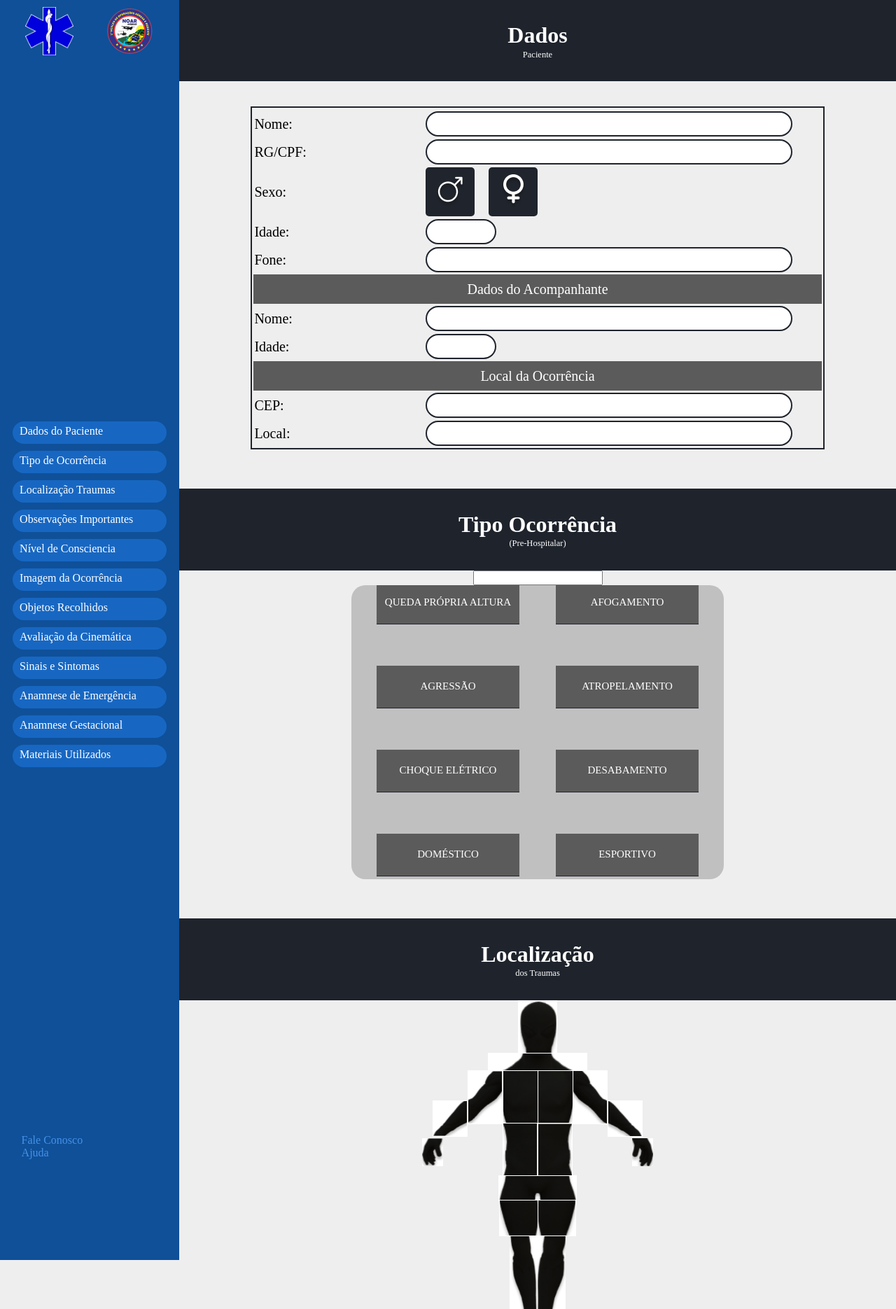
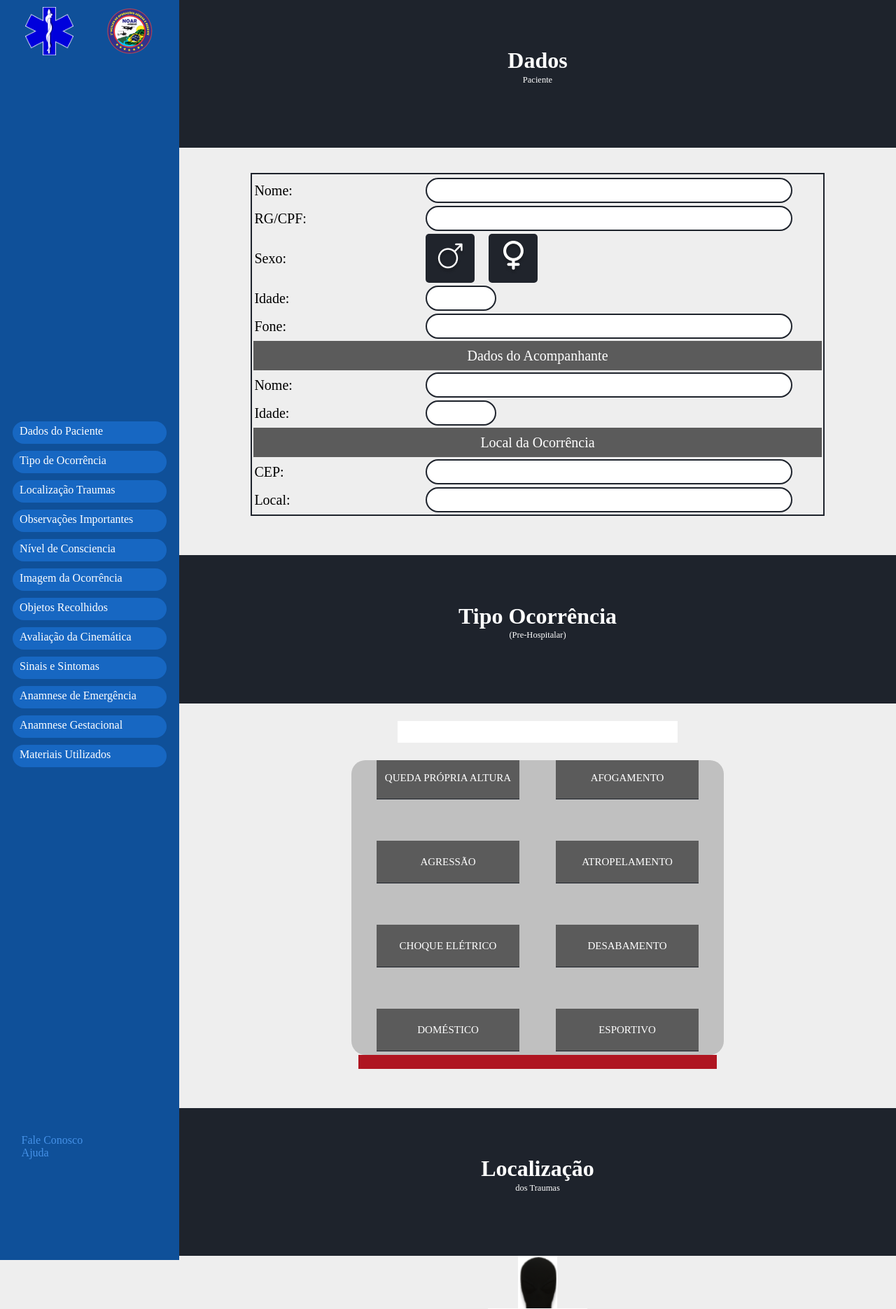
Before and after one commit to Calebcmf/Bombeiros-master, a PHP site: page /pagina_principal/pagina_principal.php in a window 1280 px wide. Shown: the top 1870 px of the page at 70% size. Run offline with PHP 8.4, Linux system fonts and the light colour scheme.

Commit message:
pesquisa

```diff
--- a/anamnese_emergencia/anamnese_emergencia.css
+++ b/anamnese_emergencia/anamnese_emergencia.css
@@ -117,6 +117,15 @@
 
 }
 
+.caixaPesquisa{
+    outline: none;
+    border: none;
+    margin-bottom: 5%;
+    margin-top: 5%;
+    width: 75%;
+    padding: 1.5%;
+}
+
 .p{
     width: 100%;
     height: 50px;
--- a/anamnese_emergencia/anamnese_emergencia.html
+++ b/anamnese_emergencia/anamnese_emergencia.html
@@ -25,8 +25,8 @@
         <input name="sinais" id="sinais" class="sinais" cols="20" rows="10" placeholder="..." a></input>
 
 
-        <div class="texto">
-          <div class="tc">
+        <div class="texto alt">
+          <div class="tc ">
               Aconteceu outras vezes?
           </div>
               <div class="a">
@@ -47,8 +47,8 @@
 
         </div>
         <input name="sinais" id="sinais" class="sinais" cols="20" rows="5" placeholder="..." a></input>
-        <div class="texto">
-          <div class="tc">
+        <div class="texto alt">
+          <div class="tc ">
               Possui algum problema de saúde?
           </div>
               <div class="a">
@@ -64,7 +64,7 @@
           </div>
         </div>
         <input name="sinais" id="sinais" class="sinais" cols="20" rows="5" placeholder="..." a></input>
-        <div class="texto">
+        <div class="texto alt">
           <div class="tc">
               Faz uso de medicação
           </div>
@@ -75,7 +75,7 @@
                   Não
               </div>
         </div>
-        <div class="texto">
+        <div class="texto ">
           <div class="tc">
             Horario da última medicação
           </div>
@@ -87,7 +87,7 @@
           </div>
         </div>
         <input name="sinais" id="sinais" class="sinais" cols="20" rows="5" placeholder="..." a></input>
-        <div class="texto">
+        <div class="texto alt">
           <div class="tc">
               Alérgico a alguma coisa
           </div>
@@ -99,13 +99,13 @@
               </div>
         </div>
 
-        <div class="texto">
+        <div class="texto ">
           <div class="tc">
             Quais?
           </div>
         </div>
         <input name="sinais" id="sinais" class="sinais" cols="20" rows="5" placeholder="..." a></input>
-        <div class="texto">
+        <div class="texto alt">
           <div class="tc">
               Ingeriu alimento ou líquido >= 6 horas
           </div>
@@ -116,7 +116,7 @@
                   Não
               </div>
         </div>
-        <div class="texto">
+        <div class="texto  ">
           <div class="tc">
             Que Horas?
           </div>
--- a/anamnese_gestacional/anamnese_gestacional.html
+++ b/anamnese_gestacional/anamnese_gestacional.html
@@ -25,8 +25,8 @@
         <input name="sinais" id="sinais" class="sinais" cols="20" rows="10" placeholder="..." a></input>
 
 
-        <div class="texto">
-          <div class="tc">
+        <div class="texto alt">
+          <div class="tc ">
               Fez pré natal?
           </div>
               <div class="a">
@@ -38,7 +38,7 @@
               </div>
         </div>
 
-        <div class="texto">
+        <div class="texto alt">
           <div class="tc">
               Existe possibilidade da complicações?
           </div>
@@ -51,7 +51,7 @@
               </div>
         </div>
 
-        <div class="texto">
+        <div class="texto alt">
           <div class="tc">
               É o primeiro filho?
           </div>
@@ -99,7 +99,7 @@
         </div>
         <input name="sinais"  id="sinais" class="sinais" cols="20" rows="5" placeholder="..." a></input>
 
-        <div class="texto">
+        <div class="texto alt">
           <div class="tc">
               Sente pressão na região do quadril ou vontade de evacuar?
           </div>
@@ -112,7 +112,7 @@
         </div>
 
 
-        <div class="texto">
+        <div class="texto alt">
           <div class="tc">
               Já houve ruptura da bolsa?
           </div>
@@ -125,7 +125,7 @@
         </div>
 
 
-        <div class="texto">
+        <div class="texto alt">
           <div class="tc">
               Foi feito inspeção visual?
           </div>
@@ -138,7 +138,7 @@
         </div>
 
 
-        <div class="texto">
+        <div class="texto alt">
           <div class="tc">
               Parto realizado
           </div>
@@ -159,7 +159,7 @@
         </div>
         <input name="sinais"  type="time" id="sinais" class="sinais" cols="20" rows="5" placeholder="..." a></input>
 
-        <div class="texto">
+        <div class="texto alt">
           <div class="tc">
               Sexo do bebe
           </div>
--- a/materiais_utilizados/materiais_utlizados.css
+++ b/materiais_utilizados/materiais_utlizados.css
@@ -95,6 +95,15 @@
 
 }
 
+.cabecalho{
+    height: 150px;
+
+}
+
+.sutitulo{
+    height: 100px;
+}
+
 
 .contCheck[type="checkbox"]{
     width: 20px;
--- a/materiais_utilizados/materiais_utlizados.html
+++ b/materiais_utilizados/materiais_utlizados.html
@@ -133,99 +133,105 @@
             <div class="tituloCont"><h1>Material</h1></div>
             <div class="campoCont">
                 <input type="checkbox" class="contCheck">
-                <label for="">Base do Estabiliza</label>
+                <label for="">Ataduras</label>
+                <input type="radio" name="p" id="p" class="bc">
+                <label for="">P</label>
+                <input type="radio" name="p" id="m" class="bc">
+                <label for="">M</label>
+                <input type="radio" name="p" id="g" class="bc">
+                <label for="">G</label>
+
+            </div>
+            <div class="campoCont">
+                <input type="checkbox" class="contCheck">
+                <label for="">Cateter TP Oculos</label>
+            </div>
+            <div class="campoCont">
+                <input type="checkbox" class="contCheck">
+                <label for="">Compressa Comum</label>
+            </div>
+            <div class="campoCont">
+                <input type="checkbox" class="contCheck">
+                <label for="">Kit's</label>
+                <input type="radio" name="p" id="p" class="bc">
+                <label for="">H</label>
+                <input type="radio" name="p" id="m" class="bc">
+                <label for="">P</label>
+                <input type="radio" name="p" id="g" class="bc">
+                <label for="">Q</label>
+            </div>
+            <div class="campoCont">
+                <input type="checkbox" class="contCheck">
+                <label for="">Luvas Desc(Pares)</label>
+            </div>
+            <div class="campoCont">
+                <input type="checkbox" class="contCheck">
+                <label for="">Mascara Desc</label>
+            </div>
+        </div>
+        <div class="coluna2">
+            <div class="tituloCont"><h1>Quantidade</h1></div>
+            <div class="campoCont qn"><input type="text" class="contInput">
+
+            </div>
+            <div class="campoCont qn"><input type="text" class="contInput">
+            </div>
+            <div class="campoCont qn"><input type="text" class="contInput">
+            </div>
+            <div class="campoCont qn"><input type="text" class="contInput">
+            </div>
+            <div class="campoCont qn"><input type="text" class="contInput">
+            </div>
+            <div class="campoCont qn"><input type="text" class="contInput">
+            </div>
+        </div>
+        <div class="coluna">
+            <div class="tituloCont"><h1>Material</h1></div>
+            <div class="campoCont">
+                <input type="checkbox" class="contCheck">
+                <label for="">Manta Aluminizada</label>
+            </div>
+            <div class="campoCont">
+                <input type="checkbox" class="contCheck">
+                <label for="">Pás do DEA</label>
+            </div>
+            <div class="campoCont">
+                <input type="checkbox" class="contCheck">
+                <label for="">Sonda de aspiração</label>
+            </div>
+            <div class="campoCont">
+                <input type="checkbox" class="contCheck">
+                <label for="">Soro Fisiológico</label>
             </div>
             <div class="campoCont">
                 <input type="checkbox" class="contCheck">
                 <label for="">Tapas PAP</label>
                 <input type="radio" name="p" id="p" class="bc">
-                <label for="">N</label>
+                <label for="">P</label>
                 <input type="radio" name="p" id="m" class="bc">
-                <label for="">PP</label>
-                <input type="radio" name="p" id="m" class="bc">
-                <label for="">P</label>
+                <label for="">G</label>
             </div>
             <div class="campoCont">
                 <input type="checkbox" class="contCheck">
-                <label for="">Colar</label>
-                <input type="radio" name="p" id="p" class="bc">
-                <label for="">M</label>
-                <input type="radio" name="p" id="m" class="bc">
-                <label for="">G</label>
-                <input type="radio" name="p" id="m" class="bc">
-                <label for="">()</label>
-            </div>
-            <div class="campoCont">
-
-                    <input type="checkbox" class="contCheck">
-                    <label for="">Coxins Estabiliza</label>
-
-            </div>
-            <div class="campoCont">
-                <input type="checkbox" class="contCheck">
-                <label for="">Ked</label>
-                <input type="radio" name="p" id="p" class="bc">
-                <label for="">Adul.</label>
-                <input type="radio" name="p" id="m" class="bc">
-                <label for="">Infa.</label>
-            </div>
-            <div class="campoCont">
-
-                    <input type="checkbox" class="contCheck">
-                    <label for="">Marca Rígida</label>
-
+                <label for="">Pás do DEA</label>
             </div>
         </div>
         <div class="coluna2">
             <div class="tituloCont"><h1>Quantidade</h1></div>
-            <div class="campoCont"><input type="text" class="contInput"></div>
-            <div class="campoCont"><input type="text" class="contInput"></div>
-            <div class="campoCont"><input type="text" class="contInput"></div>
-            <div class="campoCont"><input type="text" class="contInput"></div>
-            <div class="campoCont"><input type="text" class="contInput"></div>
-            <div class="campoCont"><input type="text" class="contInput"></div>
-        </div>
-        <div class="coluna">
-            <div class="tituloCont"><h1>Material</h1></div>
-            <div class="campoCont">
-                <input type="checkbox" class="contCheck">
-                <label for="">T.T.F</label>
-                <input type="radio" name="p" id="p" class="bc">
-                <label for="">Adul.</label>
-                <input type="radio" name="p" id="m" class="bc">
-                <label for="">Infa.</label>
+            <div class="campoCont qn"><input type="text" class="contInput">
             </div>
-            <div class="campoCont">
-
-                    <input type="checkbox" class="contCheck">
-                    <label for="">Tirante Aranha</label>
-
+            <div class="campoCont qn"><input type="text" class="contInput">
             </div>
-            <div class="campoCont">
-
-                    <input type="checkbox" class="contCheck">
-                    <label for="">Cânula</label>
-
+            <div class="campoCont qn"><input type="text" class="contInput">
             </div>
-            <div class="campoCont">
-                <input type="text" class="contInput">
+            <div class="campoCont qn"><input type="text" class="contInput">
             </div>
-            <div class="campoCont">
-                <input type="text" class="contInput">
+            <div class="campoCont qn"><input type="text" class="contInput">
             </div>
-            <div class="campoCont">
-                <input type="text" class="contInput">
+            <div class="campoCont qn"><input type="text" class="contInput">
             </div>
         </div>
-        <div class="coluna2">
-            <div class="tituloCont"><h1>Quantidade</h1></div>
-            <div class="campoCont"><input type="text" class="contInput"></div>
-            <div class="campoCont"><input type="text" class="contInput"></div>
-            <div class="campoCont"><input type="text" class="contInput"></div>
-            <div class="campoCont"><input type="text" class="contInput"></div>
-            <div class="campoCont"><input type="text" class="contInput"></div>
-            <div class="campoCont"><input type="text" class="contInput"></div>
-        </div>
+
     </div>
 
 
--- a/tipo_ocorrencia/tipo_ocorrencia.css
+++ b/tipo_ocorrencia/tipo_ocorrencia.css
@@ -40,7 +40,7 @@
     border-radius: 20px;
     display: flex;
     flex-direction: column;
-    align-items: center;
+    align-items: baseline;
 
     overflow-y: auto;
 }
@@ -139,12 +139,21 @@
   margin-bottom: 10px;
 }
 
+
+
 .oco[type="checkbox"]:checked + label {
   border-bottom: 1px solid white;
   color: white;
   background-color: #AF1521;
   height: 40px;
   transition: 1s;
+}
+
+.btnPesq{
+    width: 50%;
+    height: 20px;
+    background-color: #AF1521;
+    display: flex;
 }
 
 @media only screen and (min-width: 600px) {
@@ -178,6 +187,7 @@
         padding: 1%;
         height: 400px;
         width: 50%;
+
         max-height: 400px;
     }
 
--- a/tipo_ocorrencia/tipo_ocorrencia.html
+++ b/tipo_ocorrencia/tipo_ocorrencia.html
@@ -18,91 +18,95 @@
         </div>
     </div>
     <div class="pesquisa">
-        <input type="text"></input>
+        <input type="text"  id="pesquisaC"class="caixaPesquisa" ></input>
+
     </div>
-    <form class="tipos">
+    <form class="tipos" id="pai">
         <div class="esco">
-            <input type="checkbox" id="check_10" class="oco" >
-            <label for="check_10" class="check">CAUSADO POR ANIMAIS</label>
+            <input type="checkbox" class="oco" >
+            <label for="check_0" class="check"  id="check_0">CAUSADO POR ANIMAIS</label>
         </div>
         <div class="esco">
-            <input type="checkbox" id="check_11"class="oco" >
-            <label for="check_11"class="check">MEIO DE TRANSPORTE</label>
+            <input type="checkbox" class="oco" >
+            <label for="check_1"class="check" id="check_1">MEIO DE TRANSPORTE</label>
         </div>
         <div class="esco">
-            <input type="checkbox" id="check_12" class="oco" >
-            <label for="check_12"class="check">DESMORONAMENTO</label>
+            <input type="checkbox"  class="oco" >
+            <label for="check_2"class="check" id="check_2">DESMORONAMENTO</label>
         </div>
         <div class="esco">
-            <input type="checkbox" id="check_13"class="oco" >
-            <label for="check_13"class="check">EMERGÊNCIA MÉDICA</label>
+            <input type="checkbox" class="oco" >
+            <label for="check_3"class="check" id="check_3">EMERGÊNCIA MÉDICA</label>
         </div>
         <div class="esco">
-            <input type="checkbox" id="check_14"class="oco" >
-            <label for="check_14"class="check">QUEDA DE ALTURA 2M</label>
+            <input type="checkbox" class="oco" >
+            <label for="check_4"class="check" id="check_4">QUEDA DE ALTURA 2M</label>
         </div>
         <div class="esco">
-            <input type="checkbox" id="check_15"class="oco" >
-            <label for="check_15"class="check">TENTATIVA DE SUICÍDIO</label>
+            <input type="checkbox" class="oco" >
+            <label for="check_5"class="check" id="check_5">TENTATIVA DE SUICÍDIO</label>
         </div>
         <div class="esco">
-            <input type="checkbox" id="check_16"class="oco" >
-            <label for="check_16"class="check">QUEDA PRÓPRIA ALTURA</label>
+            <input type="checkbox" class="oco" >
+            <label for="check_6"class="check" id="check_6">QUEDA PRÓPRIA ALTURA</label>
         </div>
         <div class="esco">
-            <input type="checkbox" id="check_17"class="oco" >
-            <label for="check_17"class="check">AFOGAMENTO</label>
+            <input type="checkbox" class="oco" >
+            <label for="check_7"class="check" id="check_7">AFOGAMENTO</label>
         </div>
 
         <div class="esco">
-            <input type="checkbox" id="check_19"class="oco" >
-            <label for="check_19"class="check">AGRESSÃO</label>
+            <input type="checkbox" class="oco" >
+            <label for="check_8"class="check" id="check_8">AGRESSÃO</label>
         </div>
         <div class="esco">
-            <input type="checkbox" id="check_20"class="oco" >
-            <label for="check_20"class="check">ATROPELAMENTO</label>
+            <input type="checkbox" class="oco" >
+            <label for="check_9"class="check" id="check_9">ATROPELAMENTO</label>
         </div>
         <div class="esco">
-            <input type="checkbox" id="check_21"class="oco" >
-            <label for="check_21"class="check">CHOQUE ELÉTRICO</label>
+            <input type="checkbox" class="oco" >
+            <label for="check_10"class="check" id="check_10">CHOQUE ELÉTRICO</label>
         </div>
         <div class="esco">
-            <input type="checkbox" id="check_22"class="oco" >
-            <label for="check_22"class="check">DESABAMENTO</label>
+            <input type="checkbox"class="oco" >
+            <label for="check_11"class="check"  id="check_11">DESABAMENTO</label>
         </div>
         <div class="esco">
-            <input type="checkbox" id="check_23"class="oco" >
-            <label for="check_23"class="check">DOMÉSTICO</label>
+            <input type="checkbox" class="oco" >
+            <label for="check_12"class="check" id="check_12">DOMÉSTICO</label>
         </div>
         <div class="esco">
-            <input type="checkbox" id="check_24"class="oco" >
-            <label for="check_24"class="check">ESPORTIVO</label>
+            <input type="checkbox" class="oco" >
+            <label for="check_13"class="check" id="check_13">ESPORTIVO</label>
         </div>
         <div class="esco">
-            <input type="checkbox" id="check_25"class="oco" >
-            <label for="check_25"class="check">INTOXICAÇÃO</label>
+            <input type="checkbox" class="oco" >
+            <label for="check_14"class="check" id="check_14">INTOXICAÇÃO</label>
         </div>
         <div class="esco">
-            <input type="checkbox" id="check_26"class="oco" >
-            <label for="check_26"class="check">QUEDA BICLETA</label>
+            <input type="checkbox" class="oco" >
+            <label for="check_15"class="check" id="check_15">QUEDA BICLETA</label>
         </div>
         <div class="esco">
-            <input type="checkbox" id="check_27"class="oco" >
-            <label for="check_27"class="check">QUEDA MOTO</label>
+            <input type="checkbox" class="oco" >
+            <label for="check_16"class="check" id="check_16">QUEDA MOTO</label>
         </div>
         <div class="esco">
-            <input type="checkbox" id="check_28"class="oco" >
-            <label for="check_28"class="check">QUEDA NÍVEL <2M </label>
+            <input type="checkbox" class="oco" >
+            <label for="check_17"class="check" id="check_17">QUEDA NÍVEL <2M </label>
         </div>
         <div class="esco">
-            <input type="checkbox" id="check_29"class="oco" >
-            <label for="check_29"class="check">TRABALHO</label>
+            <input type="checkbox" class="oco" >
+            <label for="check_18"class="check" id="check_18">TRABALHO</label>
         </div>
-        <div class="esco">
-            <input type="checkbox" id="check_30"class="oco" >
-            <label for="check_30"class="check">TRANSFERÊNCIA</label>
+        <div class="esco" >
+            <input type="checkbox" class="oco" >
+            <label for="check_19"class="check" id="check_19">TRANSFERÊNCIA</label>
         </div>
 
     </form>
+
+    <div class="btnPesq" onclick="Pesquisar()" id="teste"></div>
 </body>
+<script src="../tipo_ocorrencia/tipo_ocorrencia.js"></script>
 </html>
```
Also changed, not shown: other parts of anamnese_emergencia/anamnese_emergencia.css (+38 -0 lines), other parts of materiais_utilizados/materiais_utlizados.css (+53 -0 lines), other parts of materiais_utilizados/materiais_utlizados.html (+12 -12 lines), tipo_ocorrencia/tipo_ocorrencia.js (+36 -0 lines).
